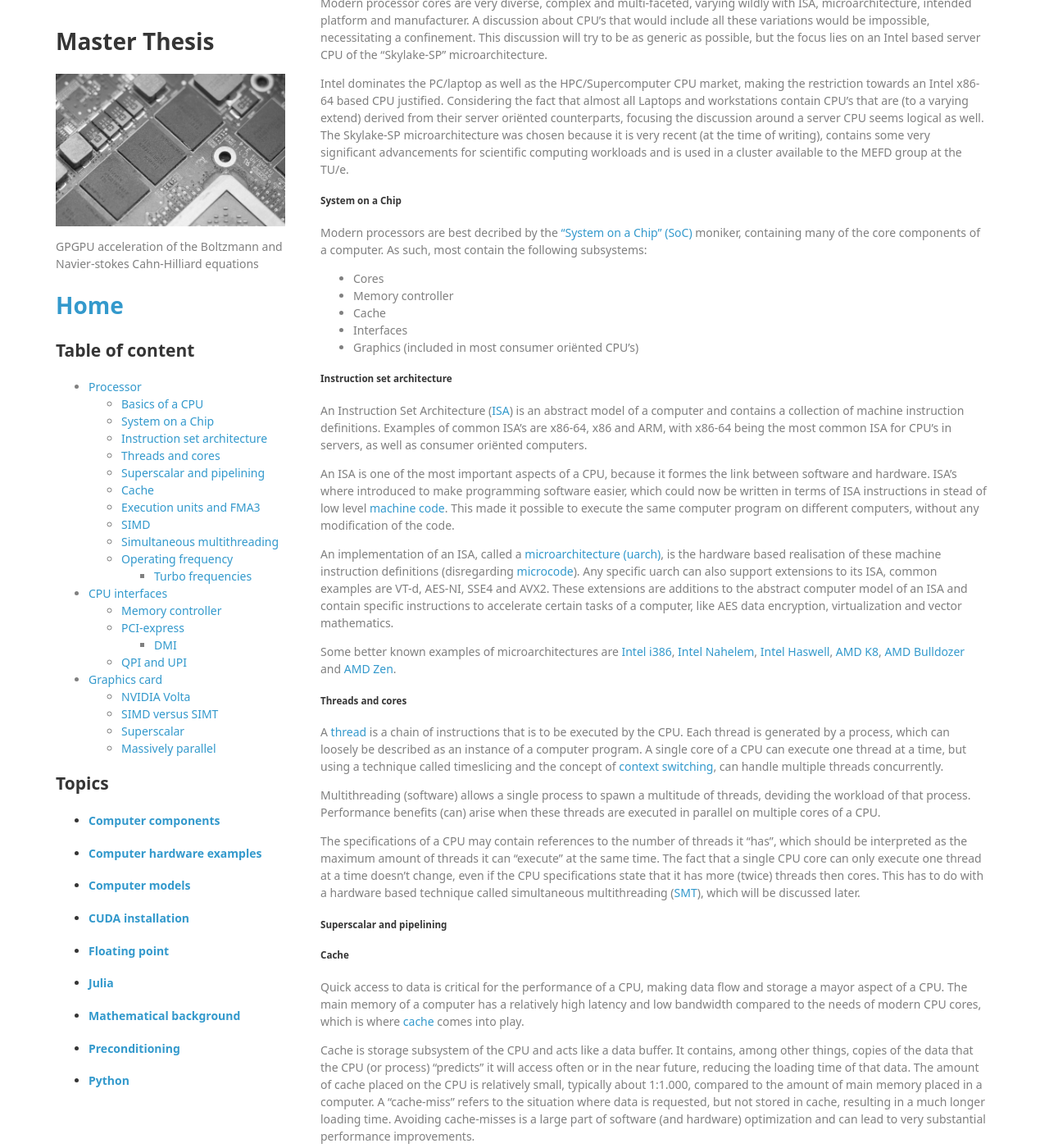
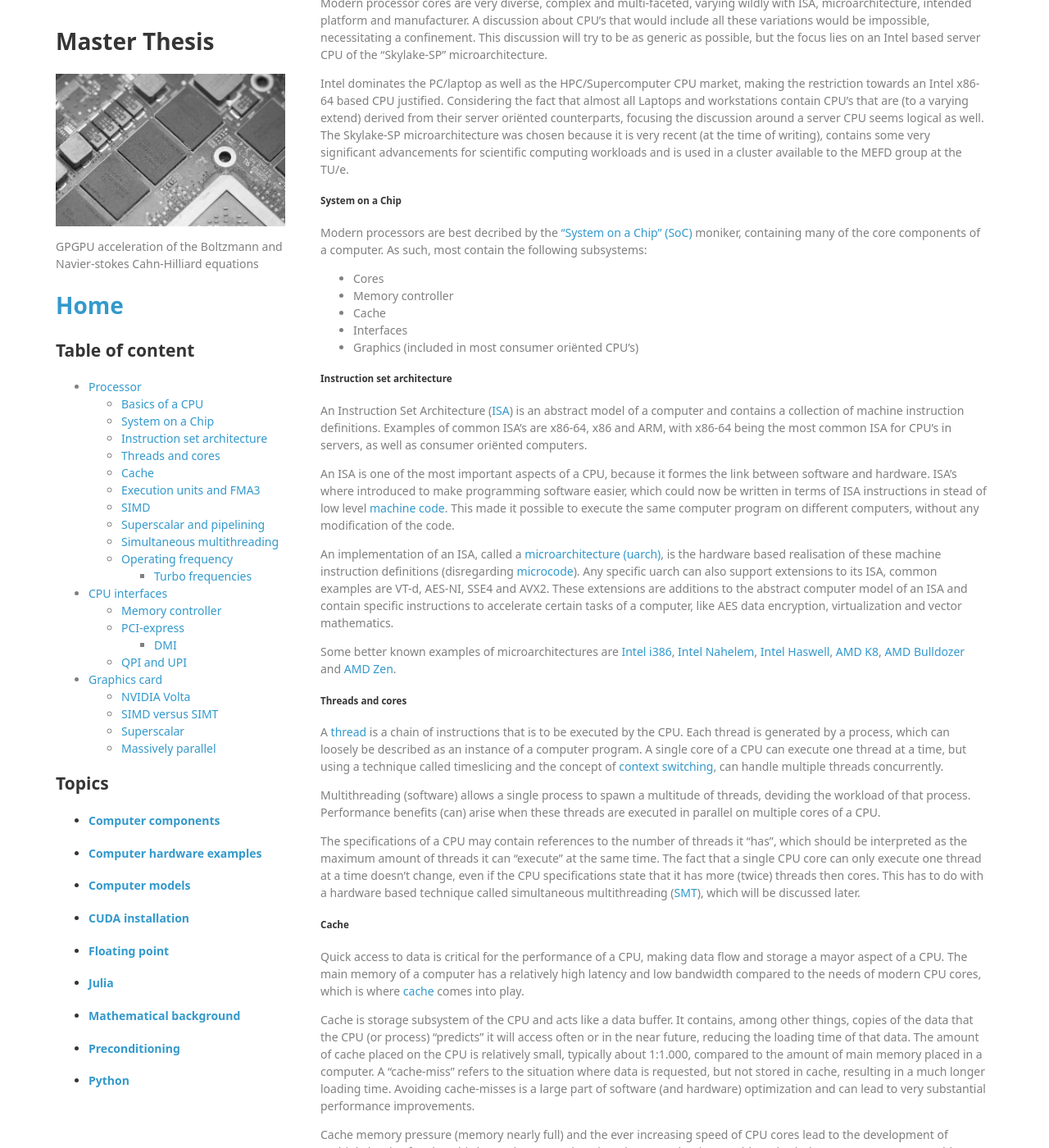
Before and after one commit to lucasbekker/lucasbekker.github.io, a Jekyll site: the page built from _sections/Computer_components.md, in a window 1280 px wide and 1400 px high, scrolled down 375 px. Shown: the whole window at 82% size. Built offline with Jekyll 4.4.1, drawn with Linux system fonts in a browser that asks for light colours; nearby versions of some CDN libraries; formulas are drawn with MathJax 3; some of the changed text lies outside the part shown.

Commit message:
Moved subsection on superscalar and pipelining.

```diff
--- a/_sections/Computer_components.md
+++ b/_sections/Computer_components.md
@@ -43,8 +43,6 @@
 
 The specifications of a CPU may contain references to the number of threads it "has", which should be interpreted as the maximum amount of threads it can "execute" at the same time. The fact that a single CPU core can only execute one thread at a time doesn't change, even if the CPU specifications state that it has more (twice) threads then cores. This has to do with a hardware based technique called simultaneous multithreading ([SMT](https://en.wikipedia.org/wiki/Simultaneous_multithreading)), which will be discussed later.
 
-##### Superscalar and pipelining
-
 ##### Cache
 
 Quick access to data is critical for the performance of a CPU, making data flow and storage a mayor aspect of a CPU. The main memory of a computer has a relatively high latency and low bandwidth compared to the needs of modern CPU cores, which is where [cache](https://en.wikipedia.org/wiki/CPU_cache) comes into play.
```
Also changed, not shown: other parts of _sections/Computer_components.md (+4 -0 lines).
